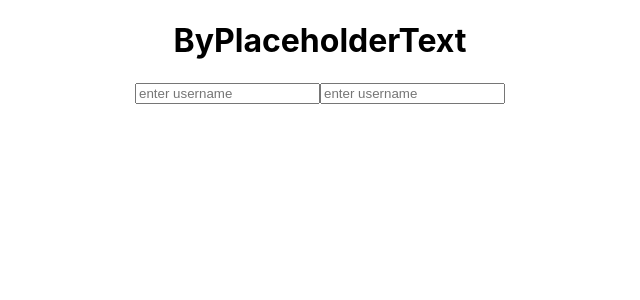
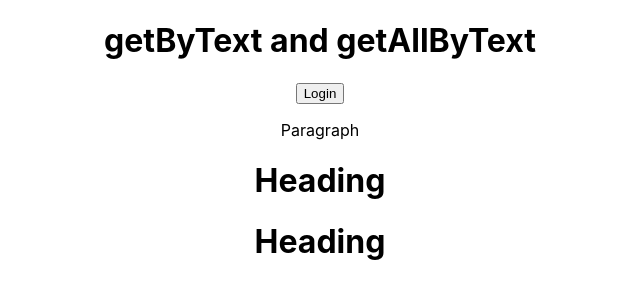
Before and after one commit to Sumanvith/blog-app, a React (Create React App) app: page / in a window 1280 px wide. Shown: the top 300 px of the page, without its empty margins (320-960 px from the left). Built offline with nearby package versions, Linux system fonts and the light colour scheme.

Commit message:
getByText and getAllByText

```diff
--- a/src/App.js
+++ b/src/App.js
@@ -3,9 +3,11 @@
 function App() {
   return (
     <div className="App">
-      <h1>ByPlaceholderText</h1>
-      <input type="text" placeholder="enter username"></input>
-      <input type="text" placeholder="enter username"></input>
+      <h1>getByText and getAllByText</h1>
+      <button>Login</button>
+      <p className="paraStyle" id="p1">Paragraph</p>
+      <h1>Heading</h1>
+      <h1>Heading</h1>
     </div>
   );
 }
```
Also changed, not shown: 1 other file (tests, documents, lock files or other folders).
